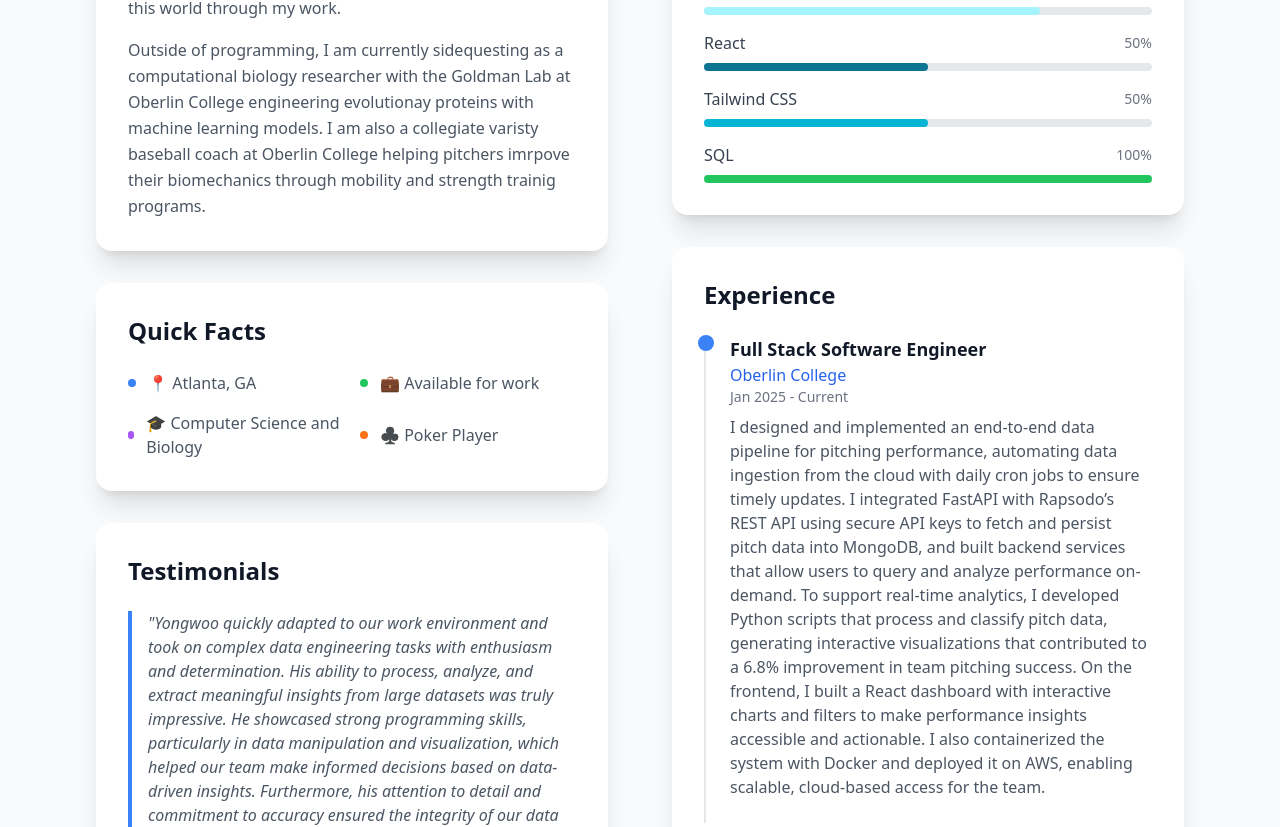
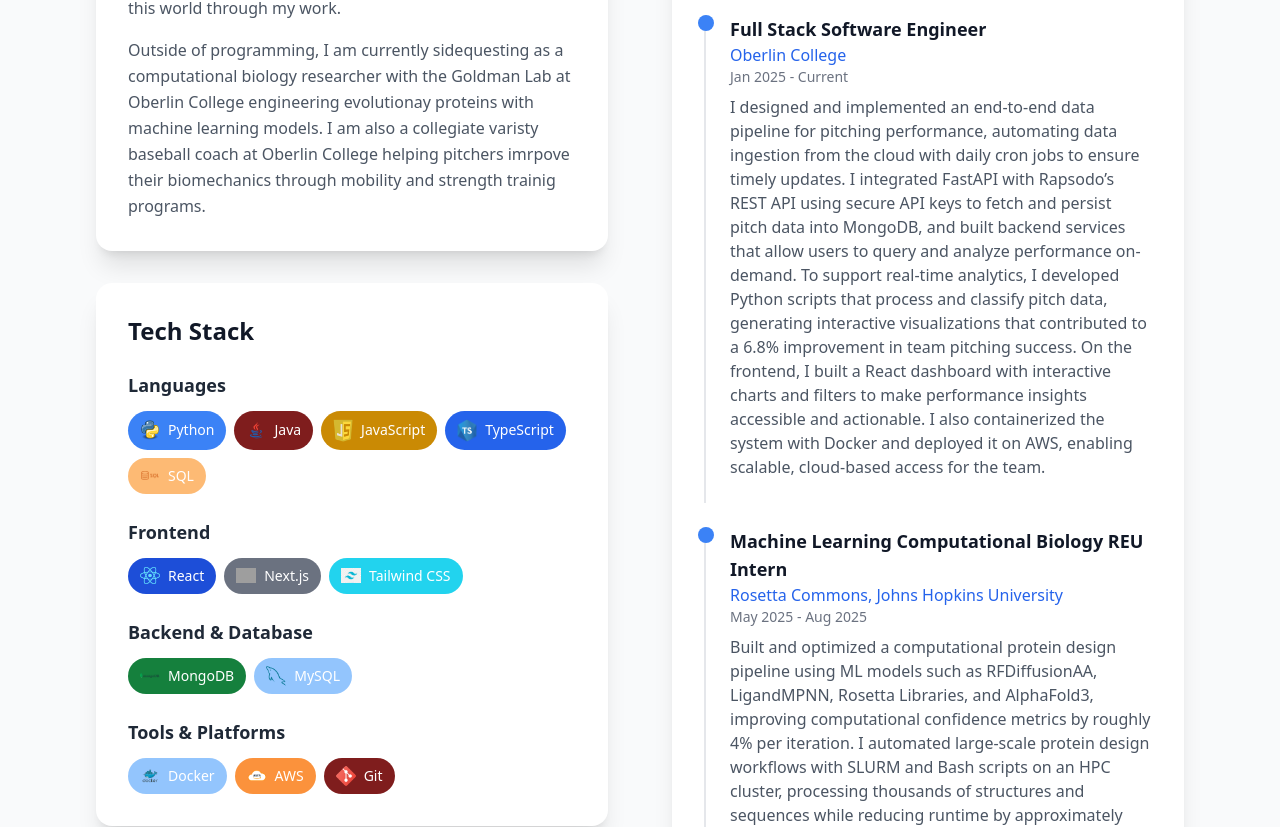
Before and after one commit to yandersonpark1/yandersonpark1-portfolio-web, a Next.js app: page / in a window 1280 px wide. Shown: the part 1478-2305 px from the top of the page. Built offline with nearby package versions, Linux system fonts and the light colour scheme; grey boxes are pictures that could not be loaded.

Commit message:
updated about to include tech stack

```diff
--- a/app/components/About.tsx
+++ b/app/components/About.tsx
@@ -1,16 +1,31 @@
 'use client'
+import Image from 'next/image'
 
 export default function About() {
-  const skills = [
-    { name: "Python", level: 100, color: "bg-blue-500" },
-    { name: "Java", level: 100, color: "bg-red-500" },
-    { name: "JavaScript", level: 100, color: "bg-yellow-500" },
-    { name: "TypeScript", level: 75, color: "bg-blue-600" },
-    { name: "Next.js", level: 75, color: "bg-cyan-200" },
-    { name: "React", level: 50, color: "bg-cyan-700" },
-    { name: "Tailwind CSS", level: 50, color: "bg-cyan-500" },
-    { name: "SQL", level: 100, color: "bg-green-500" },
-  ]
+  const techStack = {
+  languages: [
+    { name: "Python", icon: "/icons/Python.png", color: "bg-blue-500" },
+    { name: "Java", icon: "/icons/java.png", color: "bg-red-900" },
+    { name: "JavaScript", icon: "/icons/javaScript.png", color: "bg-yellow-600" },
+    { name: "TypeScript", icon: "/icons/typeScript.png", color: "bg-blue-600" },
+    { name: "SQL", icon: "/icons/sql.png", color: "bg-orange-300" },
+  ],
+  frontend: [
+    { name: "React", icon: "/icons/react.png", color: "bg-blue-700" },
+    { name: "Next.js", icon: "/icons/next-js.png", color: "bg-gray-500" },
+    { name: "Tailwind CSS", icon: "/icons/tailwind.png", color: "bg-cyan-400" },
+  ],
+  backend: [
+    { name: "MongoDB", icon: "/icons/MongoDB.png", color: "bg-green-700" },
+    { name: "MySQL", icon: "/icons/mysQL.png", color: "bg-blue-300" },
+  ],
+  tools: [
+    { name: "Docker", icon: "/icons/docker.png", color: "bg-blue-300" },
+    { name: "AWS", icon: "/icons/aws.png", color: "bg-orange-400" },
+    { name: "Git", icon: "/icons/git.png", color: "bg-red-900" },
+  ],
+};
+
 
   const experiences = [
     {
@@ -35,6 +50,27 @@
       description: "I worked in SplashBI's HR analytics team developing and maintaining automated data pipelines that transformed HR data from Oracle Cloud and MySQL into analytics-ready formats. I designed and optimized SQL database schemas to track key HR metrics like retention, turnover, and performance, and developed RESTful APIs to connect backend data with internal dashboards. By automating queries and Excel workflows, I reduced manual reporting time for enterprise clients by nearly 50%. I also created scalable data models to uncover growth opportunities and presented improvements in biweekly demos to stakeholders from multiple enterprise companies."
     },
   ]
+
+  type Tech = {
+    name: string;
+    icon: string;
+    color: string
+  };
+
+  const TechBadge: React.FC<{ tech: Tech }> = ({ tech }) => (
+  <div
+    className={`flex items-center space-x-2 ${tech.color} text-white px-3 py-2 rounded-full text-sm font-medium transition-all duration-300 hover:scale-105 hover:shadow-lg cursor-default`}
+  >
+    <Image
+      src={tech.icon}
+      alt={tech.name}
+      width={20}
+      height={20}
+      className="object-contain"
+    />
+    <span>{tech.name}</span>
+  </div>
+);
 
 
   return (
@@ -71,25 +107,47 @@
               </div>
             </div>
 
-            {/* Personal Details */}
+            {/* Tech Stack */}
             <div className="bg-white rounded-2xl shadow-xl p-8">
-              <h3 className="text-2xl font-bold text-gray-900 mb-6">Quick Facts</h3>
-              <div className="grid grid-cols-1 sm:grid-cols-2 gap-4">
-                <div className="flex items-center space-x-3">
-                  <div className="w-2 h-2 bg-blue-500 rounded-full"></div>
-                  <span className="text-gray-600">📍 Atlanta, GA </span>
+              <h3 className="text-2xl font-bold text-gray-900 mb-6">Tech Stack</h3>
+
+              {/* Languages */}
+              <div className="mb-6">
+                <h4 className="text-lg font-semibold text-gray-800 mb-3">Languages</h4>
+                <div className="flex flex-wrap gap-2">
+                  {techStack.languages.map((tech, index) => (
+                    <TechBadge key={index} tech={tech} />
+                  ))}
                 </div>
-                <div className="flex items-center space-x-3">
-                  <div className="w-2 h-2 bg-green-500 rounded-full"></div>
-                  <span className="text-gray-600">💼 Available for work</span>
+              </div>
+
+              {/* Frontend */}
+              <div className="mb-6">
+                <h4 className="text-lg font-semibold text-gray-800 mb-3">Frontend</h4>
+                <div className="flex flex-wrap gap-2">
+                  {techStack.frontend.map((tech, index) => (
+                    <TechBadge key={index} tech={tech} />
+                  ))}
                 </div>
-                <div className="flex items-center space-x-3">
-                  <div className="w-2 h-2 bg-purple-500 rounded-full"></div>
-                  <span className="text-gray-600">🎓 Computer Science and Biology</span>
+              </div>
+
+              {/* Backend */}
+              <div className="mb-6">
+                <h4 className="text-lg font-semibold text-gray-800 mb-3">Backend & Database</h4>
+                <div className="flex flex-wrap gap-2">
+                  {techStack.backend.map((tech, index) => (
+                    <TechBadge key={index} tech={tech} />
+                  ))}
                 </div>
-                <div className="flex items-center space-x-3">
-                  <div className="w-2 h-2 bg-orange-500 rounded-full"></div>
-                  <span className="text-gray-600">♣️ Poker Player</span>
+              </div>
+
+              {/* Tools */}
+              <div>
+                <h4 className="text-lg font-semibold text-gray-800 mb-3">Tools & Platforms</h4>
+                <div className="flex flex-wrap gap-2">
+                  {techStack.tools.map((tech, index) => (
+                    <TechBadge key={index} tech={tech} />
+                  ))}
                 </div>
               </div>
             </div>
@@ -106,28 +164,30 @@
             </div>
           </div>
 
-          {/* Right Column - Skills & Experience */}
           <div className="space-y-8">
-            {/* Skills */}
+          {/* Personal Details */}
             <div className="bg-white rounded-2xl shadow-xl p-8">
-              <h3 className="text-2xl font-bold text-gray-900 mb-6">Technical Skills (Internship || Projects)</h3>
+              <h3 className="text-2xl font-bold text-gray-900 mb-6">Quick Facts</h3>
               <div className="space-y-4">
-                {skills.map((skill, index) => (
-                  <div key={index} className="group">
-                    <div className="flex justify-between items-center mb-2">
-                      <span className="font-medium text-gray-700">{skill.name}</span>
-                      <span className="text-sm text-gray-500">{skill.level}%</span>
-                    </div>
-                    <div className="w-full bg-gray-200 rounded-full h-2">
-                      <div
-                        className={`h-2 rounded-full ${skill.color} transition-all duration-1000 ease-out group-hover:scale-105`}
-                        style={{ width: `${skill.level}%` }}
-                      ></div>
-                    </div>
-                  </div>
-                ))}
+                <div className="flex items-center space-x-3">
+                  <div className="w-2 h-2 bg-blue-500 rounded-full"></div>
+                  <span className="text-gray-600">📍 Atlanta, GA </span>
+                </div>
+                <div className="flex items-center space-x-3">
+                  <div className="w-2 h-2 bg-green-500 rounded-full"></div>
+                  <span className="text-gray-600">💼 Available for work</span>
+                </div>
+                <div className="flex items-center space-x-3">
+                  <div className="w-2 h-2 bg-purple-500 rounded-full"></div>
+                  <span className="text-gray-600">🎓 Computer Science and Biology</span>
+                </div>
+                <div className="flex items-center space-x-3">
+                  <div className="w-2 h-2 bg-orange-500 rounded-full"></div>
+                  <span className="text-gray-600">⚾️ Collegiate BSBL Coach</span>
+                </div>
               </div>
             </div>
+
 
             {/* Experience Timeline */}
             <div className="bg-white rounded-2xl shadow-xl p-8">
```
